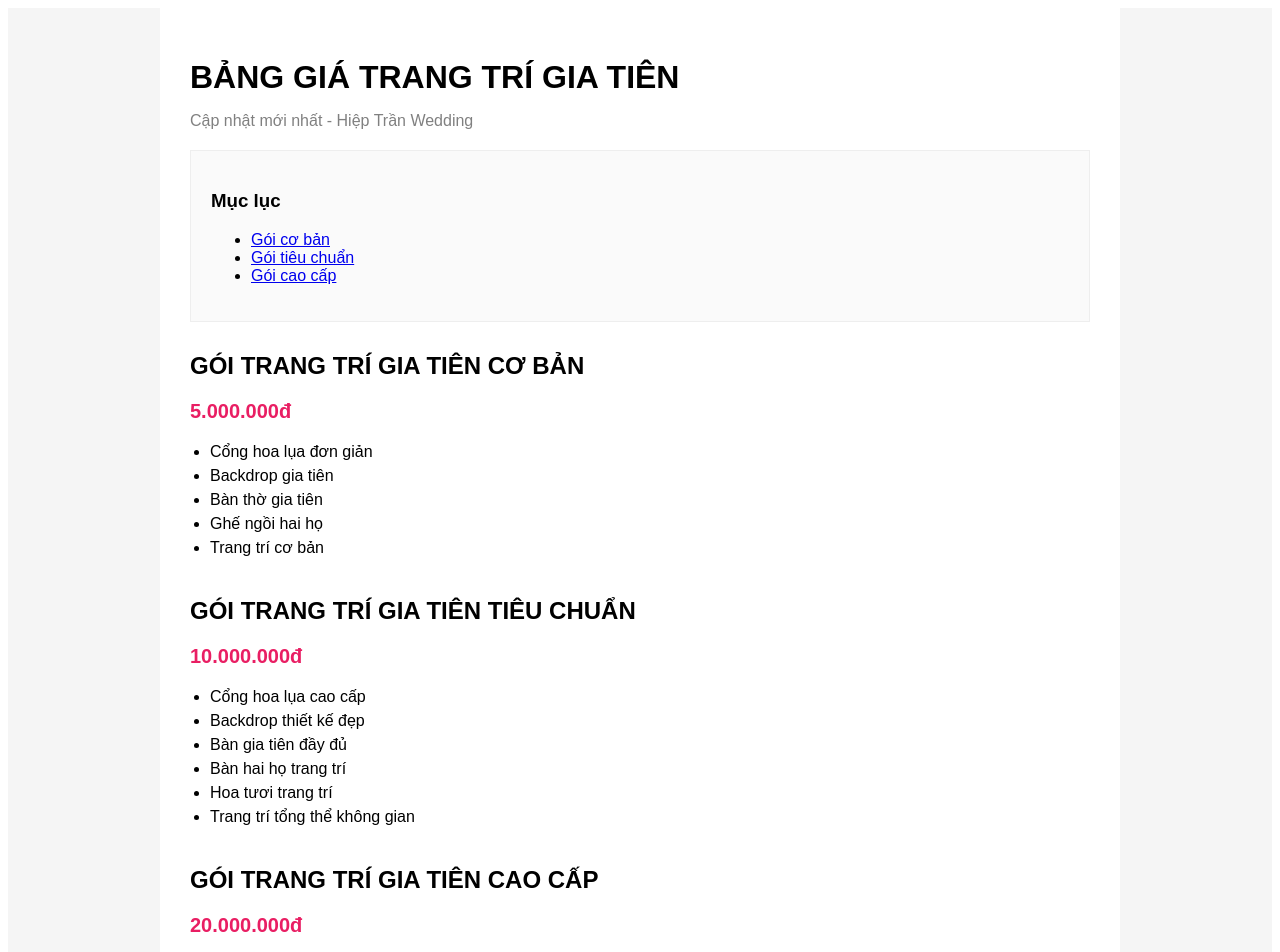
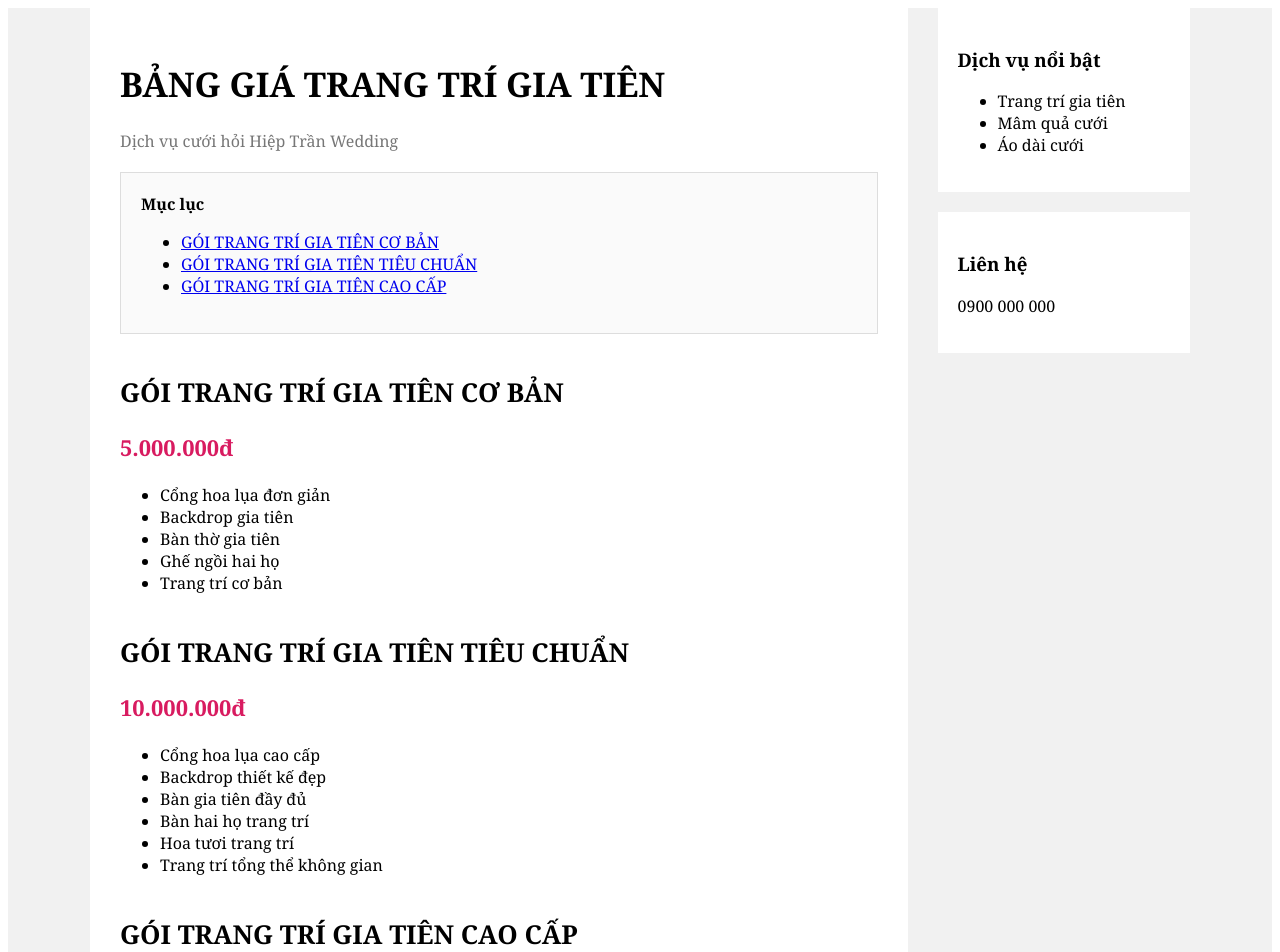
Before and after one commit to Lehoan1404/hieptran-wedding, a React (Vite) app: page / in a window 1280 px wide. Shown: the top 952 px of the page. Built offline with nearby package versions, Linux system fonts and the light colour scheme.

Commit message:
Update App.jsx

```diff
--- a/App.jsx
+++ b/App.jsx
@@ -1,71 +1,36 @@
 import React from "react";
 
-const Section = ({ id, title, price, items }) => (
-  <section id={id} style={{ marginBottom: 40 }}>
-    <h2 style={{ fontSize: 24, marginBottom: 10 }}>{title}</h2>
-    <p style={{ fontSize: 20, color: "#e91e63", fontWeight: "bold" }}>{price}</p>
-    <ul style={{ paddingLeft: 20 }}>
-      {items.map((it, i) => (
-        <li key={i} style={{ marginBottom: 6 }}>{it}</li>
-      ))}
-    </ul>
-  </section>
-);
-
-export default function HiepTranWedding() {
-  return (
-    <div style={{ fontFamily: "Arial, sans-serif", background: "#f5f5f5" }}>
-      {/* Container giống blog */}
-      <div style={{ maxWidth: 900, margin: "auto", background: "#fff", padding: 30 }}>
-
-        {/* Header */}
-        <h1 style={{ fontSize: 32, marginBottom: 10 }}>BẢNG GIÁ TRANG TRÍ GIA TIÊN</h1>
-        <p style={{ color: "gray" }}>Cập nhật mới nhất - Hiệp Trần Wedding</p>
-
-        {/* Mục lục */}
-        <div style={{ background: "#fafafa", padding: 20, marginTop: 20, border: "1px solid #eee" }}>
-          <h3>Mục lục</h3>
-          <ul>
-            <li><a href="#goi1">Gói cơ bản</a></li>
-            <li><a href="#goi2">Gói tiêu chuẩn</a></li>
-            <li><a href="#goi3">Gói cao cấp</a></li>
-          </ul>
-        </div>
-
-        {/* Nội dung dài giống web mẫu */}
-        <div style={{ marginTop: 30 }}>
-          <Section
-            id="goi1"
-            title="GÓI TRANG TRÍ GIA TIÊN CƠ BẢN"
-            price="5.000.000đ"
-            items={[
+const packages = [
+  {
+    id: "goi1",
+    title: "GÓI TRANG TRÍ GIA TIÊN CƠ BẢN",
+    price: "5.000.000đ",
+    items: [
       "Cổng hoa lụa đơn giản",
       "Backdrop gia tiên",
       "Bàn thờ gia tiên",
       "Ghế ngồi hai họ",
       "Trang trí cơ bản"
-            ]}
-          />
-
-          <Section
-            id="goi2"
-            title="GÓI TRANG TRÍ GIA TIÊN TIÊU CHUẨN"
-            price="10.000.000đ"
-            items={[
+    ]
+  },
+  {
+    id: "goi2",
+    title: "GÓI TRANG TRÍ GIA TIÊN TIÊU CHUẨN",
+    price: "10.000.000đ",
+    items: [
       "Cổng hoa lụa cao cấp",
       "Backdrop thiết kế đẹp",
       "Bàn gia tiên đầy đủ",
       "Bàn hai họ trang trí",
       "Hoa tươi trang trí",
       "Trang trí tổng thể không gian"
-            ]}
-          />
-
-          <Section
-            id="goi3"
-            title="GÓI TRANG TRÍ GIA TIÊN CAO CẤP"
-            price="20.000.000đ"
-            items={[
+    ]
+  },
+  {
+    id: "goi3",
+    title: "GÓI TRANG TRÍ GIA TIÊN CAO CẤP",
+    price: "20.000.000đ",
+    items: [
       "Cổng hoa thiết kế riêng",
       "Backdrop cao cấp",
       "Bàn gia tiên full set",
@@ -73,17 +38,72 @@ export default function HiepTranWedding() {
       "Hoa tươi cao cấp",
       "Trang trí toàn bộ không gian",
       "Setup theo concept riêng"
-            ]}
-          />
+    ]
+  }
+];
+
+export default function HiepTranWedding() {
+  return (
+    <div style={{ fontFamily: "Georgia, serif", background: "#f1f1f1" }}>
+      <div style={{ maxWidth: 1100, margin: "auto", display: "flex", gap: 30 }}>
+
+        {/* MAIN CONTENT */}
+        <div style={{ flex: 3, background: "#fff", padding: 30 }}>
+
+          <h1 style={{ fontSize: 34 }}>BẢNG GIÁ TRANG TRÍ GIA TIÊN</h1>
+          <p style={{ color: "#777" }}>Dịch vụ cưới hỏi Hiệp Trần Wedding</p>
+
+          {/* TOC */}
+          <div style={{ border: "1px solid #ddd", padding: 20, marginTop: 20, background: "#fafafa" }}>
+            <strong>Mục lục</strong>
+            <ul>
+              {packages.map(p => (
+                <li key={p.id}>
+                  <a href={`#${p.id}`}>{p.title}</a>
+                </li>
+              ))}
+            </ul>
           </div>
 
-        {/* CTA giống web bán hàng */}
-        <div style={{ textAlign: "center", marginTop: 40, padding: 20, background: "#fde4ec" }}>
-          <h3>Liên hệ ngay để được tư vấn chi tiết</h3>
+          {/* CONTENT */}
+          {packages.map(p => (
+            <div key={p.id} id={p.id} style={{ marginTop: 40 }}>
+              <h2 style={{ fontSize: 26 }}>{p.title}</h2>
+              <p style={{ fontSize: 22, color: "#d81b60", fontWeight: "bold" }}>{p.price}</p>
+              <ul>
+                {p.items.map((it, i) => (
+                  <li key={i}>{it}</li>
+                ))}
+              </ul>
+            </div>
+          ))}
+
+          {/* CTA */}
+          <div style={{ marginTop: 50, padding: 30, textAlign: "center", background: "#fde4ec" }}>
+            <h3>Liên hệ ngay để được tư vấn</h3>
             <p>Hotline: 0900 000 000</p>
-          <button style={{ padding: "12px 24px", background: "#e91e63", color: "#fff", border: "none" }}>
-            Nhắn Zalo ngay
+            <button style={{ padding: "12px 25px", background: "#e91e63", color: "white", border: "none", borderRadius: 4 }}>
+              Nhắn Zalo
             </button>
+          </div>
+
+        </div>
+
+        {/* SIDEBAR giống blog */}
+        <div style={{ flex: 1 }}>
+          <div style={{ background: "#fff", padding: 20, marginBottom: 20 }}>
+            <h3>Dịch vụ nổi bật</h3>
+            <ul>
+              <li>Trang trí gia tiên</li>
+              <li>Mâm quả cưới</li>
+              <li>Áo dài cưới</li>
+            </ul>
+          </div>
+
+          <div style={{ background: "#fff", padding: 20 }}>
+            <h3>Liên hệ</h3>
+            <p>0900 000 000</p>
+          </div>
         </div>
 
       </div>
```
Lines whose indentation alone changed are shown as unchanged.
